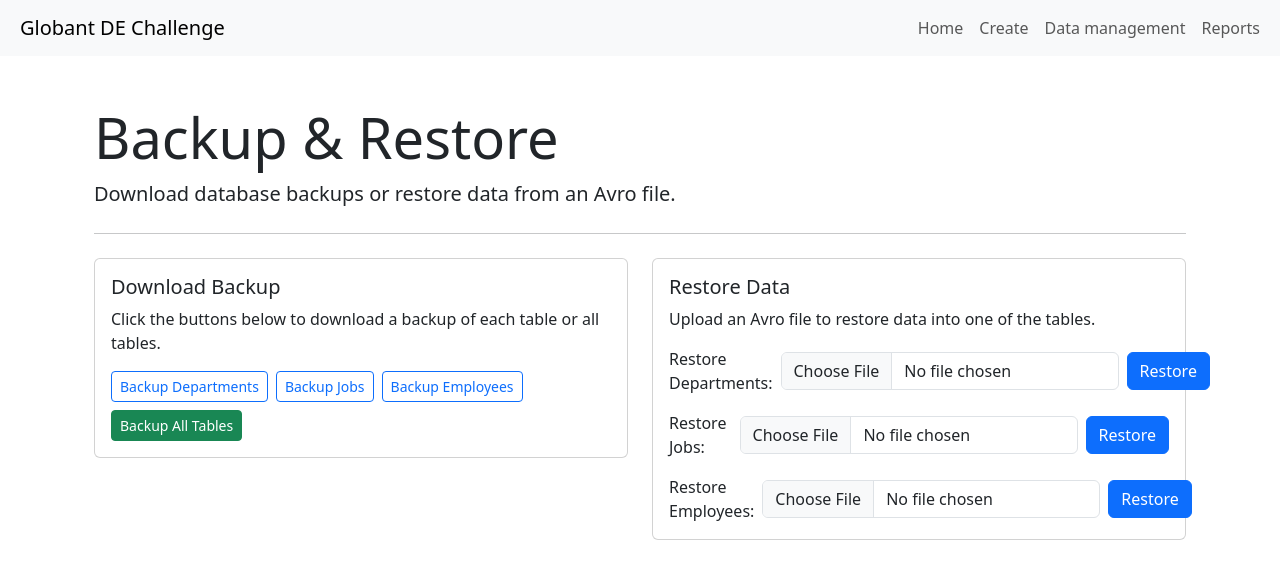
After one commit to sochoag/globant-data-engineer-challenge, a Flask app: page /data in a window 1280 px wide. The commit adds this page. Shown: the top 579 px of the page. Run offline with Flask 3, Linux system fonts and the light colour scheme.

Commit message:
feat(frontend): :twisted_rightwards_arrows: Data managemente page implemented
Now the page admit the backup and restore option

```diff
--- a/docker-compose.yml
+++ b/docker-compose.yml
@@ -66,6 +66,7 @@
       db:
         condition: service_healthy
     environment:
+      - API_HOST=app
       - API_USER=${API_USER}
       - API_PASS=${API_PASS}
     ports:
--- a/frontend/app.py
+++ b/frontend/app.py
@@ -1,14 +1,15 @@
+# app.py
+
 from flask import Flask, render_template, request, flash, redirect, url_for
-from datetime import datetime
-import requests
 import secrets
 import os
 
+# Importar funciones desde el módulo utils/create_utils.py
+from utils.create_utils import create_departments, create_jobs, create_employees
+from utils.data_management_utils import backup, restore
+
 app = Flask(__name__)
 app.secret_key = secrets.token_urlsafe(16)
-
-API_USER = os.getenv("API_USER")
-API_PASS = os.getenv("API_PASS")
 
 
 @app.route('/')
@@ -22,114 +23,64 @@
 
 
 @app.route('/create/department', methods=['GET', 'POST'])
-def create_department():
+def handle_create_department():
     if request.method == 'POST':
-        # Split the department titles by commas and remove any leading or trailing whitespace
-
-        print(request.form)
-
-        department_titles = [title.strip()
-                             for title in request.form['department_title'].split(',')]
-        print("Received department titles:", department_titles)
-
-        # Preparing array of dicts for the POST request
-        data = []
-        for department_title in department_titles:
-            data.append({"department": department_title})
-
-        # Sending the POST request
-        response = requests.post(
-            f"http://{API_USER}:{API_PASS}@localhost:8000/departments",
-            json=data,
-            headers={"Content-Type": "application/json"}
-        )
-
-        if response.status_code == 200:
-            flash("Jobs created successfully!", "success_dept")
-            # Vuelve a la página de creación
-            return redirect(url_for('create'))
-        else:
-            flash("Error creating department", "error_dept")
-            # Vuelve a la página de creación
-            return redirect(url_for('create'))
+        return create_departments(request.form)
+    return render_template('create_department.html', title='Create Department')
 
 
 @app.route('/create/job', methods=['GET', 'POST'])
-def create_job():
+def handle_create_job():
     if request.method == 'POST':
-        # Split the job titles by commas and remove any leading or trailing whitespace
-
-        job_titles = [title.strip()
-                      for title in request.form['job_title'].split(',')]
-        print("Received job titles:", job_titles)
-
-        # Preparing array of dicts for the POST request
-        data = []
-        for job_title in job_titles:
-            data.append({"job": job_title})
-
-        # Sending the POST request
-        response = requests.post(
-            f"http://{API_USER}:{API_PASS}@localhost:8000/jobs",
-            json=data,
-            headers={"Content-Type": "application/json"}
-        )
-
-        if response.status_code == 200:
-            flash("Jobs created successfully!", "success_job")
-            # Vuelve a la página de creación
-            return redirect(url_for('create'))
-        else:
-            flash("Error creating jobs", "error")
-            # Vuelve a la página de creación
-            return redirect(url_for('create'))
+        return create_jobs(request.form)
+    return render_template('create_job.html', title='Create Job')
 
 
 @app.route('/create/employee', methods=['GET', 'POST'])
-def create_employee():
+def handle_create_employee():
     if request.method == 'POST':
-        request_data = request.form.to_dict()
-        # Split job_ids by commas and remove any leading or trailing whitespace
-        job_ids = [id.strip() for id in request_data['job_ids'].split(',')]
-        # Split department_ids by commas and remove any leading or trailing whitespace
-        department_ids = [id.strip()
-                          for id in request_data['department_ids'].split(',')]
-        # Split names by commas and remove any leading or trailing whitespace
-        names = [name.strip() for name in request_data['names'].split(',')]
-        # Check if job_ids and, department_ids adn names have the same length
-        if len(job_ids) != len(department_ids) or len(job_ids) != len(names):
-            flash(
-                "Job IDs, Department IDs, and Names must have the same length", "error_emp")
-            return redirect(url_for('create'))
-        else:
-            # Checking if all items in job_ids, department_ids are integers
-            for id in job_ids:
-                if not id.isdigit():
-                    flash("All items in Job IDs must be integers", "error_emp")
-                    return redirect(url_for('create'))
-            for id in department_ids:
-                if not id.isdigit():
-                    flash("All items in Department IDs must be integers", "error_emp")
-                    return redirect(url_for('create'))
-            # Preparing array of dicts for the POST request
-            data = []
-            # Datetime in the format YYYY-MM-DD HH:MM:SS
-            actual_datetime = datetime.now().strftime("%Y-%m-%d %H:%M:%S")
-            for name, job_id, department_id in zip(names, job_ids, department_ids):
-                data.append({"name": name, "job_id": job_id,
-                            "department_id": department_id, "datetime": actual_datetime})
-            # Sending the POST request
-            response = requests.post(
-                f"http://{API_USER}:{API_PASS}@localhost:8000/employees",
-                json=data,
-                headers={"Content-Type": "application/json"}
-            )
+        return create_employees(request.form)
+    return render_template('create_employee.html', title='Create Employee')
 
-            if response.status_code == 200:
-                flash("Employees created successfully!", "success_emp")
-                # Vuelve a la página de creación
-                return redirect(url_for('create'))
-    return redirect(url_for('create'))
+
+@app.route('/data')
+def data():
+    return render_template('data_management.html', title='Data Management')
+
+
+@app.route('/data/backup/departments')
+def backup_departments():
+    return backup('departments')
+
+
+@app.route('/data/backup/jobs')
+def backup_jobs():
+    return backup('jobs')
+
+
+@app.route('/data/backup/employees')
+def backup_employees():
+    return backup('employees')
+
+
+@app.route('/data/backup/all')
+def backup_all():
+    return backup('all')
+
+
+@app.route('/data/restore/departments', methods=['POST'])
+def restore_departments():
+    return restore('departments', request.files['file'])
+
+
+@app.route('/data/restore/jobs', methods=['POST'])
+def restore_jobs():
+    return restore('jobs', request.files['file'])
+
+
+@app.route('/data/restore/employees', methods=['POST'])
+def restore_employees():
+    return restore('employees', request.files['file'])
 
 
 if __name__ == '__main__':
--- /dev/null
+++ b/frontend/templates/data_management.html
@@ -0,0 +1,81 @@
+<!-- templates/backup.html -->
+{% extends "base.html" %}
+
+{% block content %}
+<div class="container mt-5">
+  <div class="jumbotron">
+    <h1 class="display-4">Backup & Restore</h1>
+    <p class="lead">
+      Download database backups or restore data from an Avro file.
+    </p>
+    <hr class="my-4" />
+  </div>
+
+  <!-- Flash messages -->
+  {% with messages = get_flashed_messages(with_categories=true) %}
+  {% if messages %}
+  <div class="mb-4">
+    {% for category, message in messages %}
+    <div class="alert alert-{{ 'success' if 'success' in category else 'danger' }}" role="alert">
+      {{ message }}
+    </div>
+    {% endfor %}
+  </div>
+  {% endif %}
+  {% endwith %}
+
+  <div class="row">
+    <!-- Backup Section -->
+    <div class="col-md-6">
+      <div class="card mb-4">
+        <div class="card-body">
+          <h5 class="card-title">Download Backup</h5>
+          <p class="card-text">Click the buttons below to download a backup of each table or all tables.</p>
+
+          <div class="d-flex flex-wrap gap-2">
+            <a href="/data/backup/departments" class="btn btn-outline-primary btn-sm">Backup Departments</a>
+            <a href="/data/backup/jobs" class="btn btn-outline-primary btn-sm">Backup Jobs</a>
+            <a href="/data/backup/employees" class="btn btn-outline-primary btn-sm">Backup Employees</a>
+            <a href="/data/backup/all" class="btn btn-success btn-sm">Backup All Tables</a>
+          </div>
+        </div>
+      </div>
+    </div>
+
+    <!-- Restore Section -->
+    <div class="col-md-6">
+      <div class="card mb-4">
+        <div class="card-body">
+          <h5 class="card-title">Restore Data</h5>
+          <p class="card-text">Upload an Avro file to restore data into one of the tables.</p>
+
+          <!-- Restore Departments -->
+          <form action="/data/restore/departments" method="post" enctype="multipart/form-data" class="mb-3">
+            <div class="d-flex justify-content-between align-items-center">
+              <label for="department_file" class="w-25 me-2">Restore Departments:</label>
+              <input type="file" name="file" id="department_file" class="form-control w-auto me-2">
+              <button type="submit" class="btn btn-primary">Restore</button>
+            </div>
+          </form>
+
+          <!-- Restore Jobs -->
+          <form action="/data/restore/jobs" method="post" enctype="multipart/form-data" class="mb-3">
+            <div class="d-flex justify-content-between align-items-center">
+              <label for="jobs_file" class="w-25 me-2">Restore Jobs:</label>
+              <input type="file" name="file" id="jobs_file" class="form-control w-auto me-2">
+              <button type="submit" class="btn btn-primary">Restore</button>
+            </div>
+          </form>
+
+          <!-- Restore Employees -->
+          <form action="/data/restore/employees" method="post" enctype="multipart/form-data">
+            <div class="d-flex justify-content-between align-items-center">
+              <label for="employees_file" class="w-25 me-2">Restore Employees:</label>
+              <input type="file" name="file" id="employees_file" class="form-control w-auto me-2">
+              <button type="submit" class="btn btn-primary">Restore</button>
+            </div>
+          </form>
+        </div>
+      </div>
+    </div>
+    {% endblock %}
--- a/frontend/templates/navbar.html
+++ b/frontend/templates/navbar.html
@@ -10,14 +10,8 @@
         <li class="nav-item">
           <a class="nav-link" href="/create">Create</a>
         </li>
-        <li class="nav-item dropdown">
-          <a class="nav-link dropdown-toggle" href="/" role="button" data-bs-toggle="dropdown">
-            Backup
-          </a>
-          <ul class="dropdown-menu">
-            <li><a class="dropdown-item" href="#">Backup</a></li>
-            <li><a class="dropdown-item" href="#">Restore</a></li>
-          </ul>
+        <li class="nav-item">
+          <a class="nav-link" href="/data">Data management</a>
         </li>
         <li class="nav-item">
           <a class="nav-link" href="/">Reports</a>
```
Also changed, not shown: frontend/utils/create_utils.py (added, +85 -0 lines), frontend/utils/data_management_utils.py (added, +47 -0 lines).
